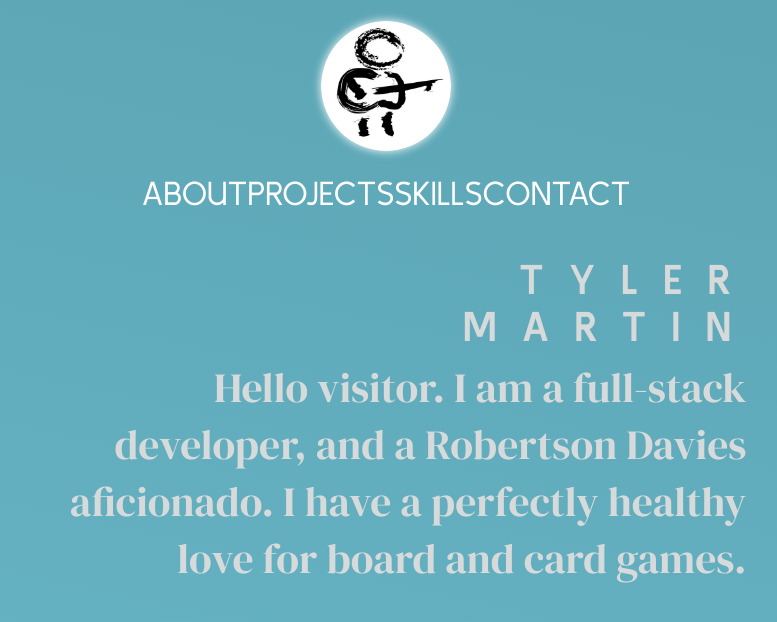
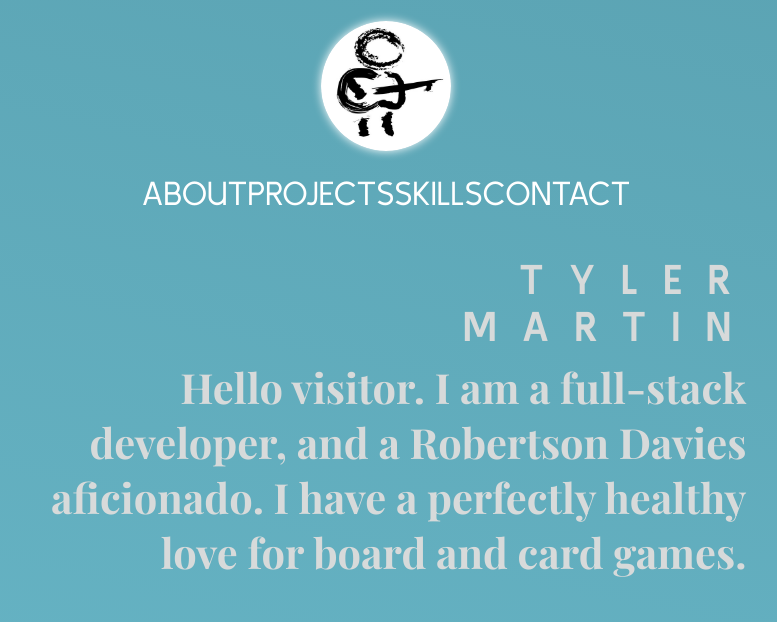
Before and after one commit to TYLER-JM/personal-homepage, a React (Create React App) app: page / in a window 1280 px wide. Shown: the top 622 px of the page, without its empty margins (254-1031 px from the left). Built offline with nearby package versions, Linux system fonts and the light colour scheme.

Commit message:
adds different font from google, changes variable name

```diff
--- a/src/styles/base/_settings.scss
+++ b/src/styles/base/_settings.scss
@@ -1,8 +1,8 @@
 
 //FONTS
-@import url('https://fonts.googleapis.com/css?family=DM+Serif+Display|Kulim+Park:400,700&display=swap');
+@import url('https://fonts.googleapis.com/css?family=Playfair+Display:wght@400;700|Kulim+Park:400,700&display=swap');
 $kulim: 'Kulim Park', 'Helvetica', Arial ,sans-serif;
-$dm: 'DM Serif Display', serif;
+$playfair: 'Playfair Display', serif;;
 
 $background: #303641;
 $text: #fff;
--- a/src/styles/components/_about.scss
+++ b/src/styles/components/_about.scss
@@ -16,7 +16,8 @@
   .bio {
     font-size: 2em;
     padding: 10px;
-    font-family: $dm;
+    font-family: $playfair;
+    font-weight: 700;
   }
   &__container {
     max-width: calc(35rem + 1vw);;
--- a/src/styles/components/_contact.scss
+++ b/src/styles/components/_contact.scss
@@ -8,8 +8,9 @@
   }
   p {
     font-size: 2em;
+    font-weight: 700;
     padding: 10px;
-    font-family: $dm;
+    font-family: $playfair;
     max-width: 40rem;
     margin: 0;
     text-align: right;
--- a/src/styles/components/_projects.scss
+++ b/src/styles/components/_projects.scss
@@ -1,5 +1,5 @@
 .projects {
-  font-family: $kulim;
+  font-family: $playfair;
 
   &__container {
     z-index: -1;
@@ -38,13 +38,17 @@
   }
 
   &__content {
-    margin: 0 .25em;
+    margin: 0 .25rem;
   }
 
   &__tech {
     font-size: 1em;
     line-height: 0.9;
     font-weight: 700;
+    padding: .5rem 0;
+  }
+  &__text {
+    padding: .5rem 0;
   }
 
   &__link {
@@ -59,7 +63,7 @@
   }
 
   &__title {
-    font-family: 'DM Serif Display', serif;
+    font-family: $kulim;
     text-transform: capitalize;
     font-size: 2em;
     margin: 0 8px 0 0;
```
